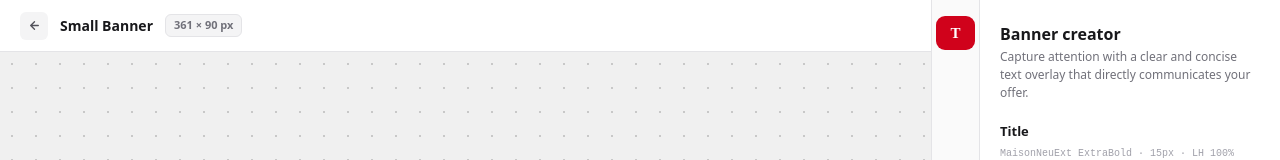
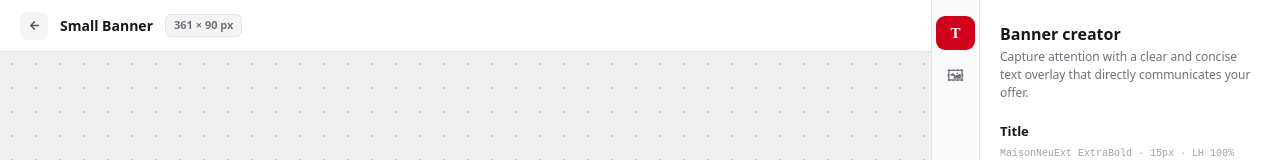
Before and after one commit to freakifranky/banner-creator, a React (Vite) app: page / in a window 1280 px wide. Shown: the top 160 px of the page. Built offline with nearby package versions, Linux system fonts and the light colour scheme.

Commit message:
Update App.jsx

```diff
--- a/src/App.jsx
+++ b/src/App.jsx
@@ -338,15 +338,11 @@ function BannerCanvas(props) {
 }
 
 // ── Icons ─────────────────────────────────────────────────────
-const IconText = ({ color = "#71717a" }) => (
-  <span style={{ fontSize:15, fontWeight:800, color, fontFamily:"serif", lineHeight:1, userSelect:"none" }}>T</span>
+const IconText = () => (
+  <span style={{ fontSize:15, fontWeight:800, color:"currentColor", fontFamily:"serif", lineHeight:1, userSelect:"none" }}>T</span>
 );
 const IconImage = ({ color = "#71717a" }) => (
-  <svg width="18" height="18" viewBox="0 0 24 24" fill="none" strokeWidth="2" strokeLinecap="round" strokeLinejoin="round" style={{display:"block"}}>
-    <rect x="3" y="3" width="18" height="18" rx="2" style={{stroke:color, fill:"none"}}/>
-    <circle cx="8.5" cy="8.5" r="1.5" style={{stroke:color, fill:"none"}}/>
-    <polyline points="21 15 16 10 5 21" style={{stroke:color, fill:"none"}}/>
-  </svg>
+  <span style={{ fontSize:16, color, lineHeight:1, userSelect:"none" }}>🖼</span>
 );
 
 // ── Helpers ───────────────────────────────────────────────────
@@ -525,8 +521,9 @@ export default function SmallBannerEditor() {
                   background:tab===id ? bgColor : "transparent",
                   display:"flex",alignItems:"center",justifyContent:"center",
                   cursor:"pointer",transition:"all 0.15s",
+                  color:tab===id ? "#ffffff" : "#71717a",
                 }}>
-                <Icon color={tab===id ? "#ffffff" : "#71717a"} />
+                <Icon />
               </button>
             ))}
           </div>
```
